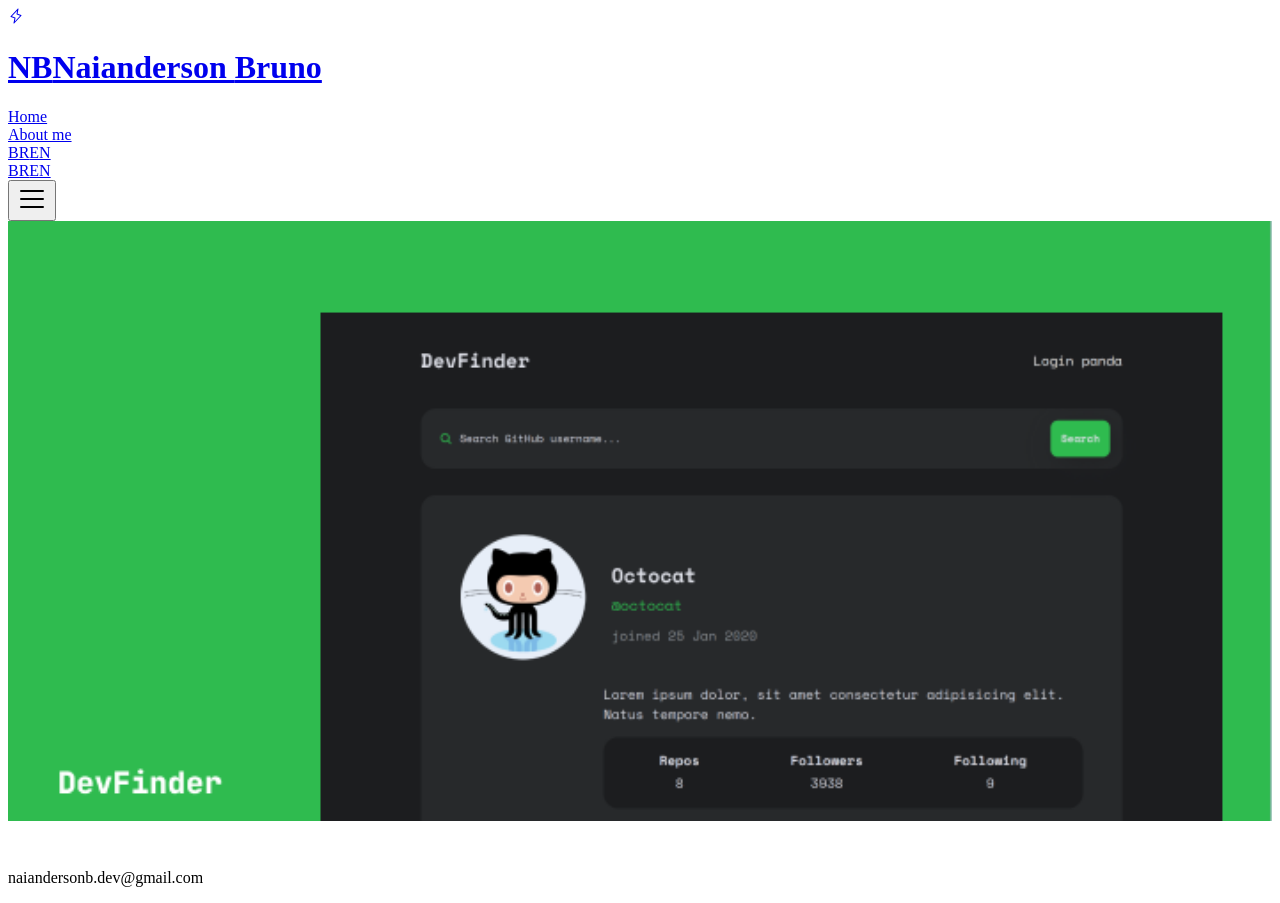
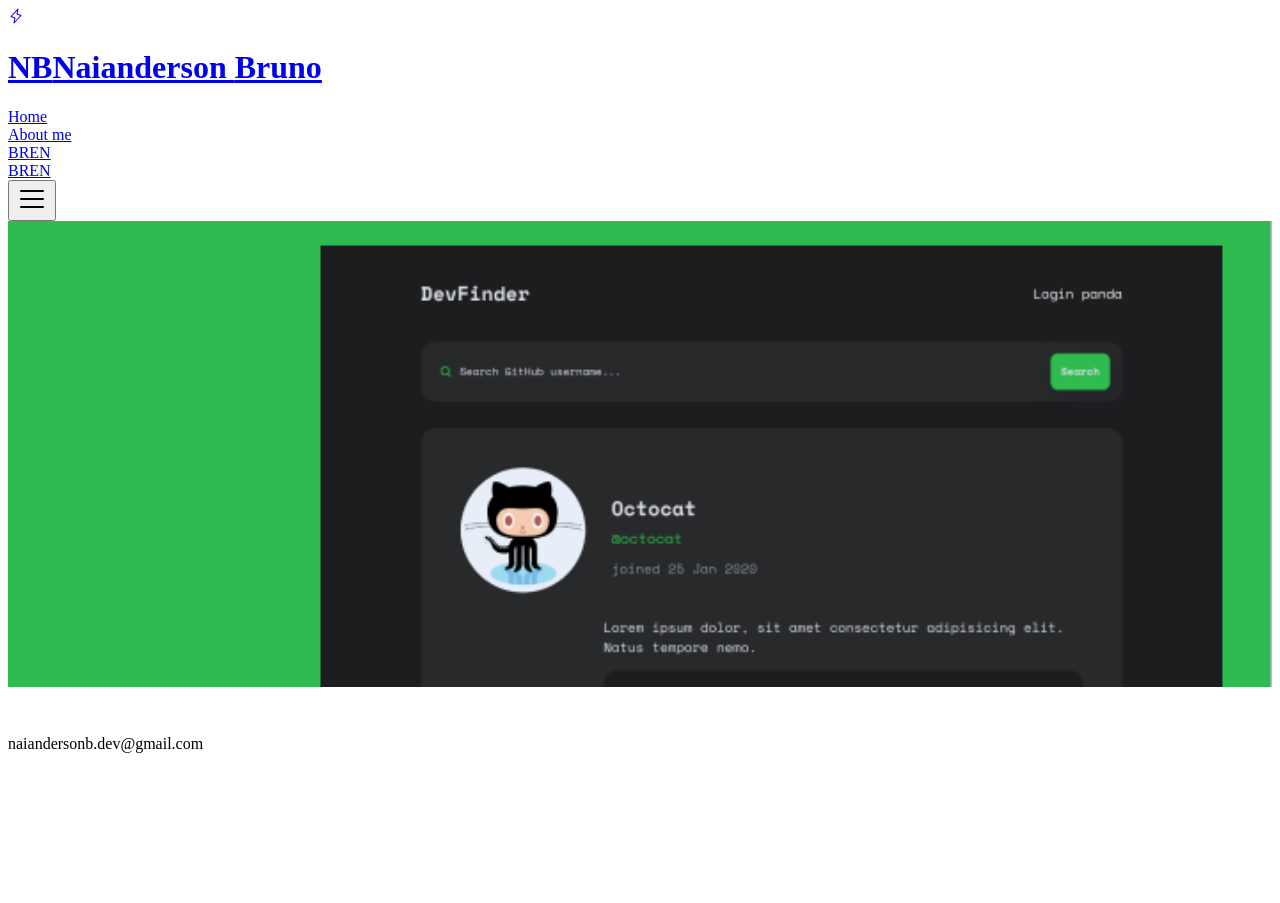
Before and after one commit to naiandersonb/new-portfolio, a Next.js app: page /en in a window 1280 px wide. After the commit the page ends 800 px from the top, so only its background shows below. Built offline with nearby package versions, Linux system fonts and the light colour scheme.

Commit message:
novo card de projetos

```diff
--- a/src/app/components/projects/Card/index.tsx
+++ b/src/app/components/projects/Card/index.tsx
@@ -1,5 +1,5 @@
 import { Project } from '@/interfaces/home'
-import { Folders, Globe } from '@phosphor-icons/react'
+import { Folders, Globe, LockSimple } from '@phosphor-icons/react'
 import { useTranslations } from 'next-intl'
 import Image from 'next/image'
 import { ModalDetails } from '../ModalDetails'
@@ -13,35 +13,19 @@ export function Card({ project }: Props) {
   const t = useTranslations('Project')
 
   return (
-    <article className="border p-2 rounded-xl border-neutral-800 flex items-center md:flex-row flex-col gap-5">
-      <section className="relative w-full cursor-pointer group aspect-video rounded-md overflow-hidden flex-1">
-        <Image
-          unoptimized
-          src={project.image}
-          alt={project.title}
-          objectFit="cover"
-          fill
-        />
+    <article className="p-4 group relative border border-neutral-800 rounded-md">
+      <h2 className="font-bold my-2 md:text-lg">{project.title}</h2>
+      <section className="relative w-full cursor-pointer aspect-video rounded-md overflow-hidden flex-1 group-hover:opacity-80">
+        <Image src={project.image} alt={project.title} objectFit="cover" fill />
+
+        {project?.isPrivate && (
+          <div className="absolute p-2 top-3 right-3 bg-neutral-50 rounded-full text-neutral-500 shadow-sm">
+            <LockSimple size={20} />
+          </div>
+        )}
       </section>
-      <section className="flex flex-col justify-between md:h-full md:py-6 py-3 md:pr-6 md:flex-1">
-        <div className="flex flex-col justify-between transition-opacity ease-in-out duration-300">
-          <h2 className="font-bold mb-4 md:text-lg">{project.title}</h2>
-          {!!project?.description && (
-            <p
-              className="md:text-[1rem] text-[0.875rem] line-clamp-3"
-              dangerouslySetInnerHTML={{
-                __html: project.description,
-              }}
-            />
-          )}
-        </div>
-        <footer className="flex items-center justify-between gap-4 md:mt-0 mt-4">
-          <ModalDetails project={project}>
-            <button className="flex border uppercase text-xs font-bold p-2 rounded-full items-center gap-2 opacity-85 hover:opacity-100">
-              {t('viewMore')}
-            </button>
-          </ModalDetails>
 
+      <div className="flex items-center justify-between mt-3 gap-4 rounded-md">
         <div className="flex items-center gap-4">
           <CardLink
             href={project.repository}
@@ -57,8 +41,13 @@ export function Card({ project }: Props) {
             </CardLink>
           )}
         </div>
-        </footer>
-      </section>
+
+        <ModalDetails project={project}>
+          <button className="flex border uppercase text-xs font-bold p-2 rounded-full items-center gap-2 opacity-85 hover:opacity-100">
+            {t('viewMore')}
+          </button>
+        </ModalDetails>
+      </div>
     </article>
   )
 }
```
Lines whose indentation alone changed are shown as unchanged.
